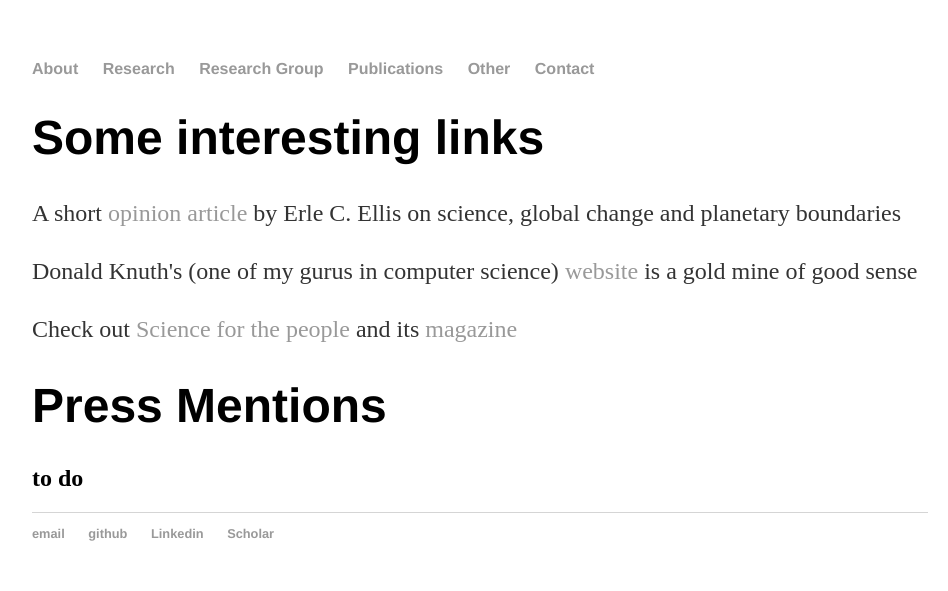
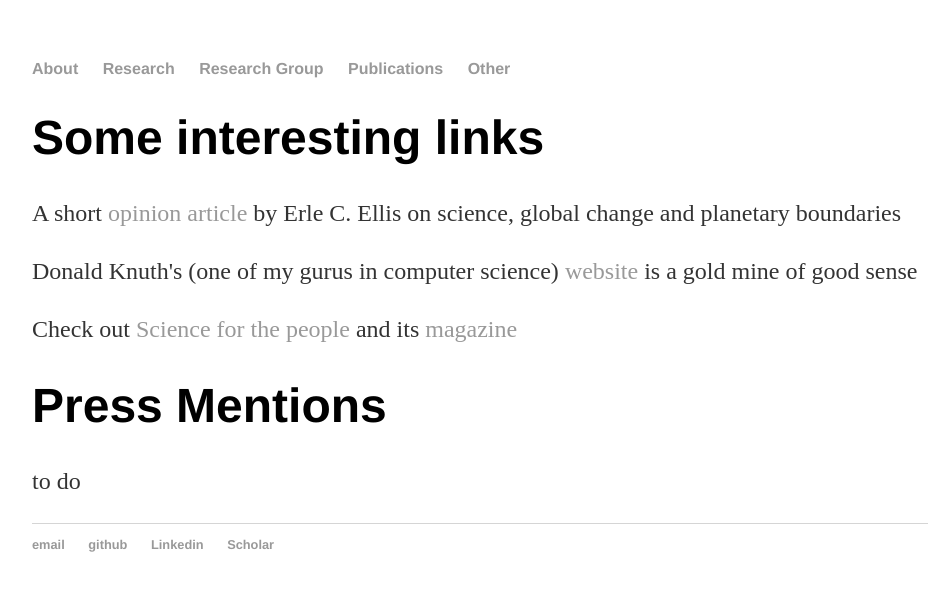
Before and after one commit to mbaityje/mbaityje.github.io, a Jekyll site: the page built from other/index.html, in a window 1280 px wide. Shown: the top 591 px of the page, without its empty margins (160-1108 px from the left). Built offline with Jekyll 4.4.1, drawn with Linux system fonts in a browser that asks for light colours.

Commit message:
Content changes

```diff
--- a/_layouts/default.html
+++ b/_layouts/default.html
@@ -13,7 +13,7 @@
 	        		<li><a href="/group">Research Group</a></li>
 	        		<li><a href="/publications">Publications</a></li>
 	        		<li><a href="/other">Other</a></li>
-	        		<li><a href="/contact">Contact</a></li>
+	        		<!-- <li><a href="/contact">Contact</a></li> -->
 	        		<!-- <li><a href="/openings">Openings</a></li> -->
 					<!-- <li><a href="/blog">Blog</a></li> -->
 	    		</ul>
--- a/other/index.html
+++ b/other/index.html
@@ -25,5 +25,5 @@
 	<h1>
 		Press Mentions
 	</h1>
-	<h2>to do</h2>
+	<p>to do</p>
 </div><!-- /.blurb -->
```
